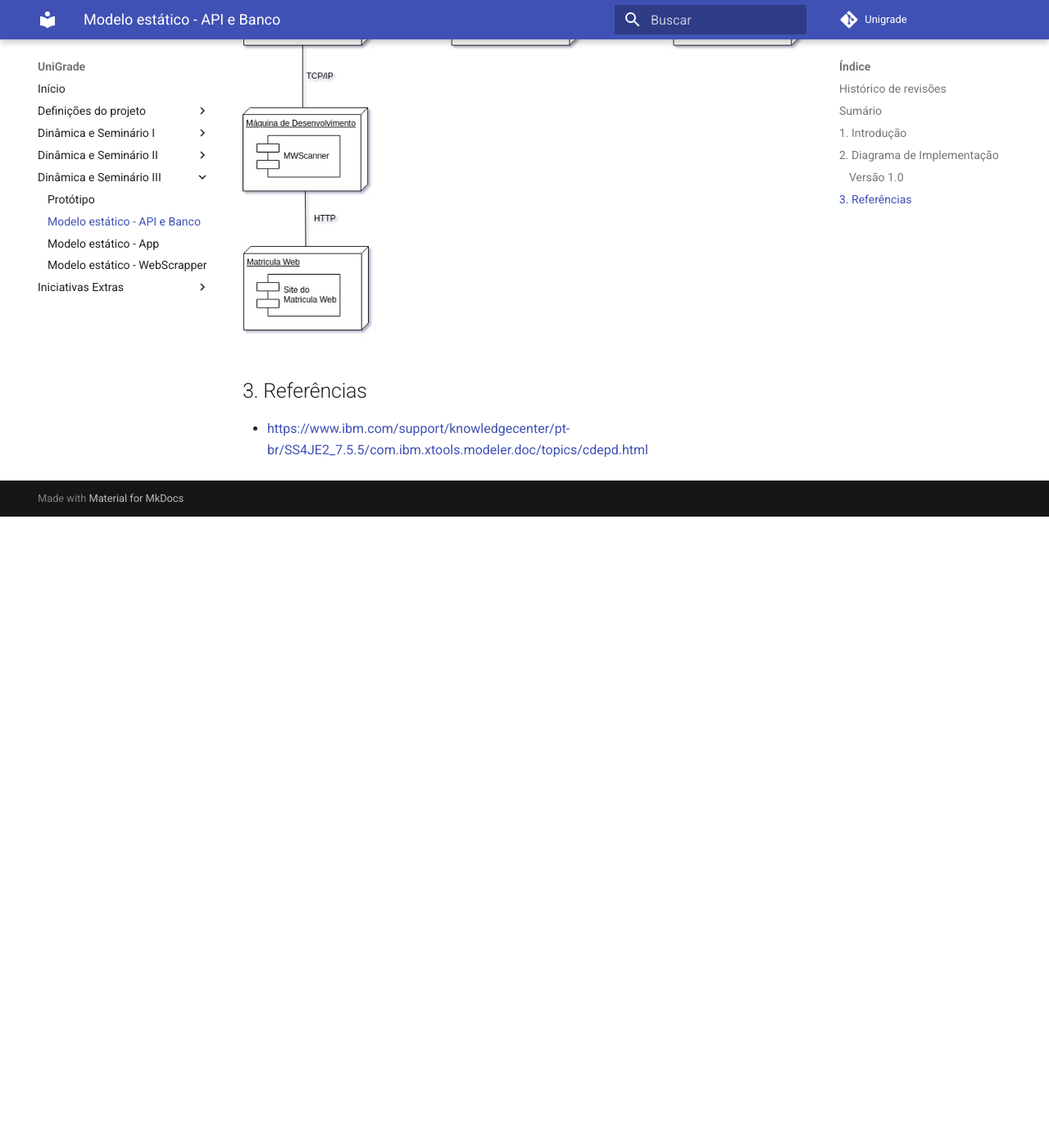
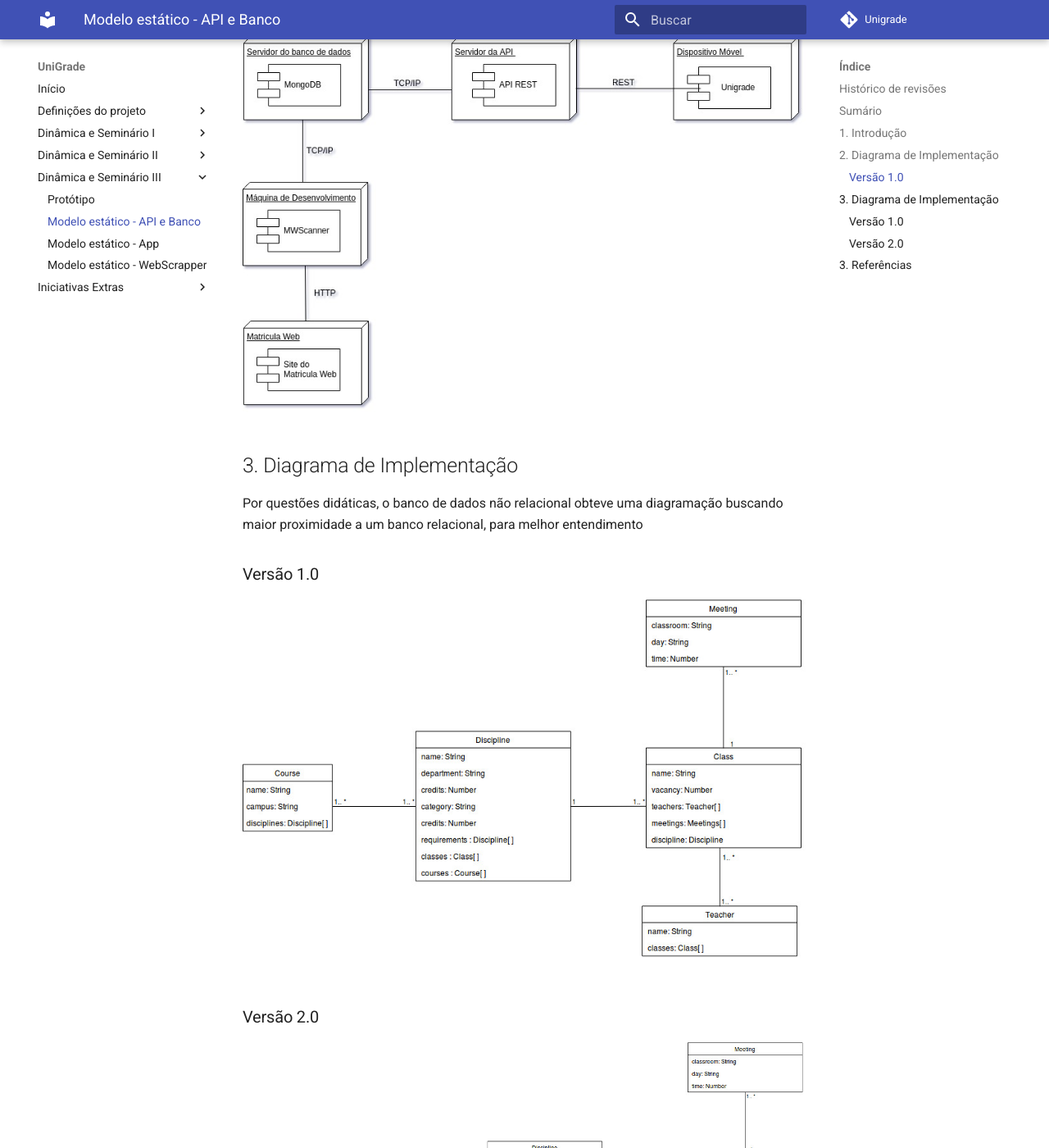
Before and after one commit to ads-unigrade-2019-1/Wiki, an MkDocs documentation site: the page built from docs/dinamica03/apiebanco.md, in a window 1280 px wide and 1400 px high, scrolled down 1031 px. Shown: the whole window at 82% size. Built offline with MkDocs 1.6.1 and Material for MkDocs 9.7.7, drawn with Linux system fonts in a browser that asks for light colours; before the commit the page ends 1661 px from its top, so only the background shows below that; some of the changed text lies outside the part shown.

Commit message:
Added relational representation diagram database
Signed-off-by: Ezequiel De Oliveira <ezequiel1de1oliveira@gmail.com>

```diff
--- a/docs/dinamica03/apiebanco.md
+++ b/docs/dinamica03/apiebanco.md
@@ -6,6 +6,9 @@
 |:--------:|:--------:|:----------------------:|:---------------------------:|
 |14/04/2019|   0.1    | Criação do documento       |   Gabriel Carvalho  |
 |14/04/2019|   0.2    | Adicionados Introdução e Diagrama de Implementação     |   Gabriel Carvalho  |
+|14/04/2019|   0.3    | Adicionado UML do banco de dados  |   Ezequiel de oliveira  |
+|14/04/2019|   0.4    | Adicionado UML do banco de dados segunda versao |   Ezequiel de oliveira  |
+
 
 ## Sumário
 
@@ -21,5 +24,15 @@ O diagrama de implementação é usado para modelar a arquitetura física de um
 
 ![pacotes](img/Diagrama-de-Implementaçao.jpg)
 
+## 3. Diagrama de Implementação
+Por questões didáticas, o banco de dados não relacional obteve uma diagramação buscando maior proximidade a um banco relacional, para melhor entendimento
+### Versão 1.0
+
+![dados](img/banco_de_dados_UML.jpg)
+
+### Versão 2.0
+
+![dados2](img/Banco_de_dados_UML_relacional.jpg)
+
 ## 3. Referências
 * <https://www.ibm.com/support/knowledgecenter/pt-br/SS4JE2_7.5.5/com.ibm.xtools.modeler.doc/topics/cdepd.html> <br>
```
Also changed, not shown: docs/dinamica03/img/Banco_de_dados_UML_relacional.jpg (added), docs/dinamica03/img/banco_de_dados_UML.jpg (added).
